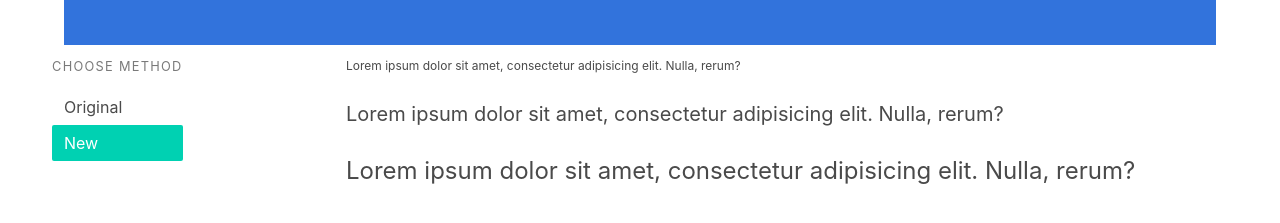
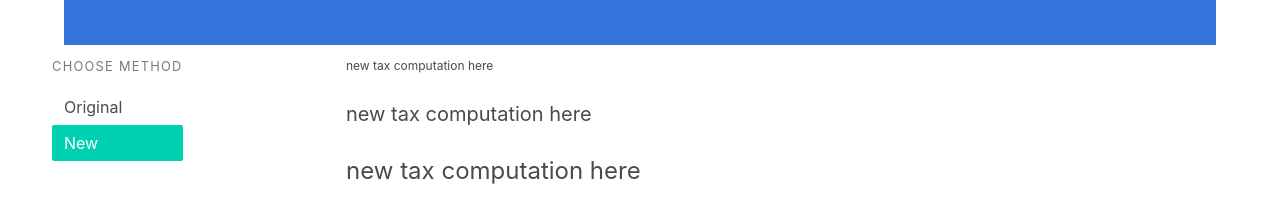
Before and after one commit to gagabon501/gagabon501.github.io, a plain HTML site: page newtax.html in a window 1280 px wide. Shown: the part 103-326 px from the top of the page. Drawn offline with Linux system fonts and the light colour scheme; files that its build step writes are made by us from their sources.

Commit message:
some dummy text in newtax.html

```diff
--- a/newtax.html
+++ b/newtax.html
@@ -57,9 +57,9 @@
   		<div class="tile">
   			<div class="container">
     		<!-- Add content or other tiles -->
-    		   <p class="content is-small">Lorem ipsum dolor sit amet, consectetur adipisicing elit. Nulla, rerum?</p>
-      		<p class="content is-medium">Lorem ipsum dolor sit amet, consectetur adipisicing elit. Nulla, rerum?</p>
-      		<p class="content is-large">Lorem ipsum dolor sit amet, consectetur adipisicing elit. Nulla, rerum?</p>
+    		   <p class="content is-small">new tax computation here</p>
+      		<p class="content is-medium">new tax computation here</p>
+      		<p class="content is-large">new tax computation here</p>
    		</div>
    	</div>
  	</div>
```
